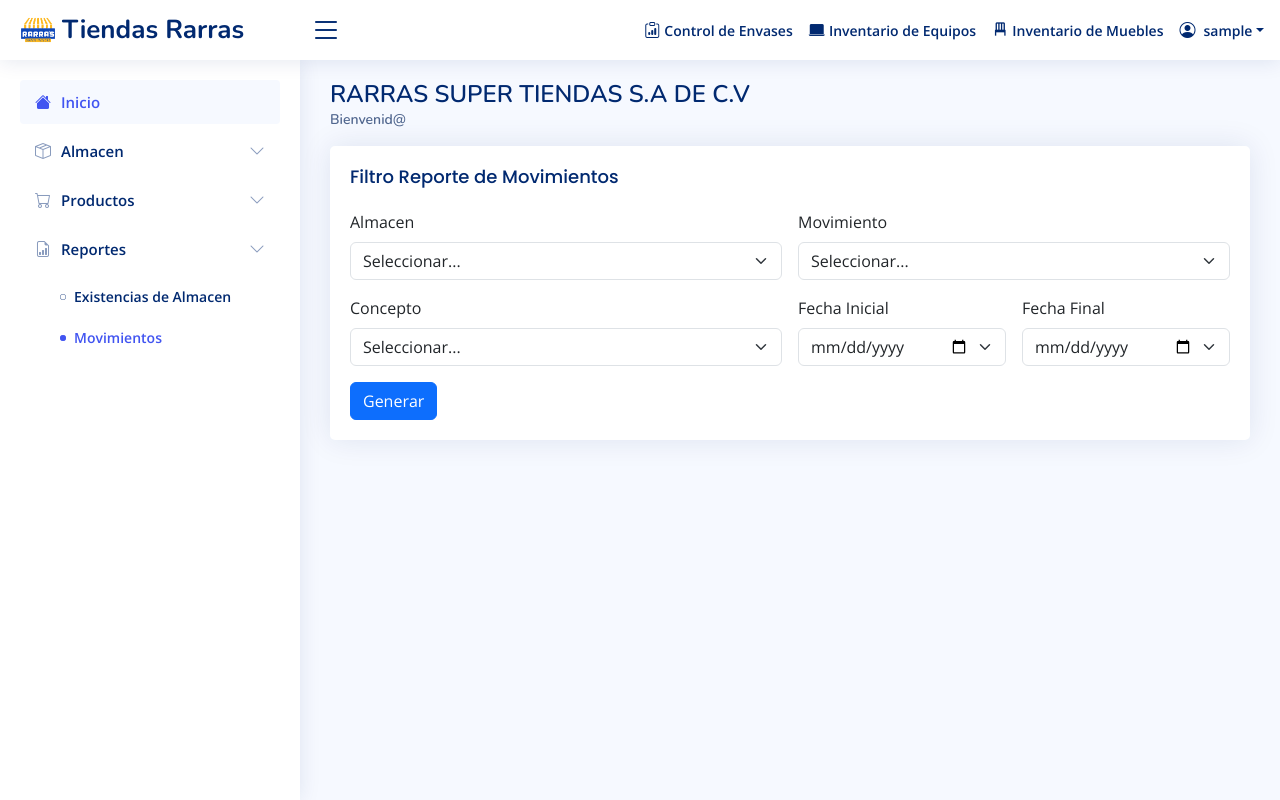
After one commit to erickcasita/rarras-admin, a Django app: page /reportmovement/ in a window 1280 px wide. The commit adds this page. Run offline with Django 5.2, Linux system fonts and the light colour scheme; the visitor is signed in with stand-in values (Sample User, id 1); some libraries are stand-ins or nearby versions.

Commit message:
Se agrego vista reporte de movimientos

```diff
--- a/rarrasadmin/urls.py
+++ b/rarrasadmin/urls.py
@@ -42,5 +42,6 @@ urlpatterns = [
     path('addproducts/getwerehousesproduct/<int:product_id>',pd.getwerehousesproduct, name='getwerehousesproduct'),
     path('addproducts/getstockproduct/<int:product_id>',pd.getstockproduct, name='getstockproduct'),
     path('reportstock/',rp.reportstock, name='reportstock'),
+    path('reportmovement/',rp.reportmovement, name='reportmovement'),
 
 ]
--- /dev/null
+++ b/reports/templates/reportmovement.html
@@ -0,0 +1,57 @@
+{% extends 'core/base.html' %}
+{% load static %}
+{% block title %}Reporte de Movimientos{% endblock %}
+{% block content %}
+<section class="section dashboard">
+    <div class="row">
+
+        <div class="col-lg-12">
+            <div class="card">
+                <div class="card-body">
+                    <h5 class="card-title">
+                        Filtro Reporte de Movimientos
+                    </h5>
+                    <!-- Custom Styled Validation -->
+                    <form class="row g-3" id="formreportmovements">
+
+                        <div class="col-md-6">
+                            <label class="form-label">Almacen</label>
+                            <select class="form-select" name="werehouse">
+                                <option selected disabled value="">Seleccionar...</option>
+                            </select>
+                        </div>
+                        <div class="col-md-6">
+                            <label class="form-label">Movimiento</label>
+                            <select class="form-select" name="movement">
+                                <option selected disabled value="">Seleccionar...</option>
+                            </select>
+                        </div>
+                        <div class="col-md-6">
+                            <label class="form-label">Concepto</label>
+                            <select class="form-select" name="concept">
+                                <option selected disabled value="">Seleccionar...</option>
+                            </select>
+                        </div>
+                        <div class="col-md-3">
+                            <label class="form-label">Fecha Inicial</label>
+                            <input type="date" class="form-select" name="date_init" id="date_init">
+                        </div>
+                        <div class="col-md-3">
+                            <label class="form-label">Fecha Final</label>
+                            <input type="date" class="form-select" name="date_finish" id="date_finish">
+                        </div>
+
+                        <div class="col-md-12">
+                            <button class="btn btn-primary" type="submit">Generar</button>
+                        </div>
+
+                    </form><!-- End Custom Styled Validation -->
+                </div>
+            </div>
+        </div>
+
+    </div>
+</section>
+{% endblock %}
+{% block scripts %}
+<script src="{% static 'js/reportmovement.js' %}"></script>{% endblock %}
--- a/reports/templates/reportstock.html
+++ b/reports/templates/reportstock.html
@@ -1,6 +1,6 @@
 {% extends 'core/base.html' %}
 {% load static %}
-{% block title %}Report de Existencias{% endblock %}
+{% block title %}Reporte de Existencias{% endblock %}
 {% block content %}
 <section class="section dashboard">
     <div class="row">
--- a/reports/urls.py
+++ b/reports/urls.py
@@ -3,4 +3,5 @@ from . import views
 
 urlpatterns = [
     path('reportstock/',views.reportstock, name='reportstock'),
+    path('reportmovement/',views.reportmovement, name='reportmovement'),
 ]
--- a/reports/views.py
+++ b/reports/views.py
@@ -16,3 +16,10 @@ def reportstock (request):
         })
     else:
         pass
+
+@login_required
+def reportmovement (request):
+    if request.method ==  'GET':
+        return render(request, 'reportmovement.html')
+    else:
+        pass
--- /dev/null
+++ b/static/js/reportmovement.js
@@ -0,0 +1,62 @@
+$("#formreportmovements").validate({
+    rules: {
+        movement: {
+            required: true,
+        },
+        werehouse: {
+            required: true,
+        },
+        concept: {
+            required: true,
+        },
+        date_init: {
+            required: true,
+        },
+        date_finish: {
+            required: true,
+        }
+    },
+    messages: {
+        movement: {
+            required: "Por favor, seleccione el movimiento del reporte"
+        },
+        werehouse: {
+            required: "Por favor, seleccione el almacen del reporte"
+        },
+        concept: {
+            required: "Por favor, seleccione el concepto del reporte"
+        },
+        date_init: {
+            required: "Por favor, seleccione la fecha inicial del reporte"
+        },
+        date_finish: {
+            required: "Por favor, seleccione la fecha final del reporte",
+        }
+    },
+    submitHandler: function (form) {
+        let today = new Date();
+        let dateinitform = new Date($('#date_init').val());
+        let datefinishform = new Date($('#date_finish').val());
+        if (today < dateinitform || today < datefinishform) {
+            Swal.fire({
+                title: 'Fecha no validas',
+                text: 'Alguna fecha proporcionada es posterior al dia actual',
+                icon: 'error',
+                confirmButtonText: 'Ok',
+                confirmButtonColor: '#0d6efd'
+            });
+        } else {
+            if (dateinitform > datefinishform) {
+                Swal.fire({
+                    title: 'Fecha inicial no valida',
+                    text: 'La fecha inicial del reporte es posterior a la fecha final',
+                    icon: 'error',
+                    confirmButtonText: 'Ok',
+                    confirmButtonColor: '#0d6efd'
+                });
+            } else {
+                form.submit();
+            }
+        }
+    }
+});
--- a/templates/core/base.html
+++ b/templates/core/base.html
@@ -229,12 +229,17 @@
           </a>
           <ul
             id="reports-nav"
-            class="nav-content collapse {% if request.path == '/reportstock/' %} show {% endif %}"
+            class="nav-content collapse {% if request.path == '/reportstock/' or request.path == '/reportmovement/' %} show {% endif %}"
             data-bs-parent="#sidebar-nav"
           >
             <li>
               <a href="{% url 'reportstock' %}" {% if request.path == '/reportstock/' %}class="active"{% endif %}>
                 <i class="bi bi-circle"></i><span>Existencias de Almacen</span>
+              </a>
+            </li>
+            <li>
+              <a href="{% url 'reportmovement' %}" {% if request.path == '/reportmovement/' %}class="active"{% endif %}>
+                <i class="bi bi-circle"></i><span>Movimientos</span>
               </a>
             </li>
           </ul>
```
